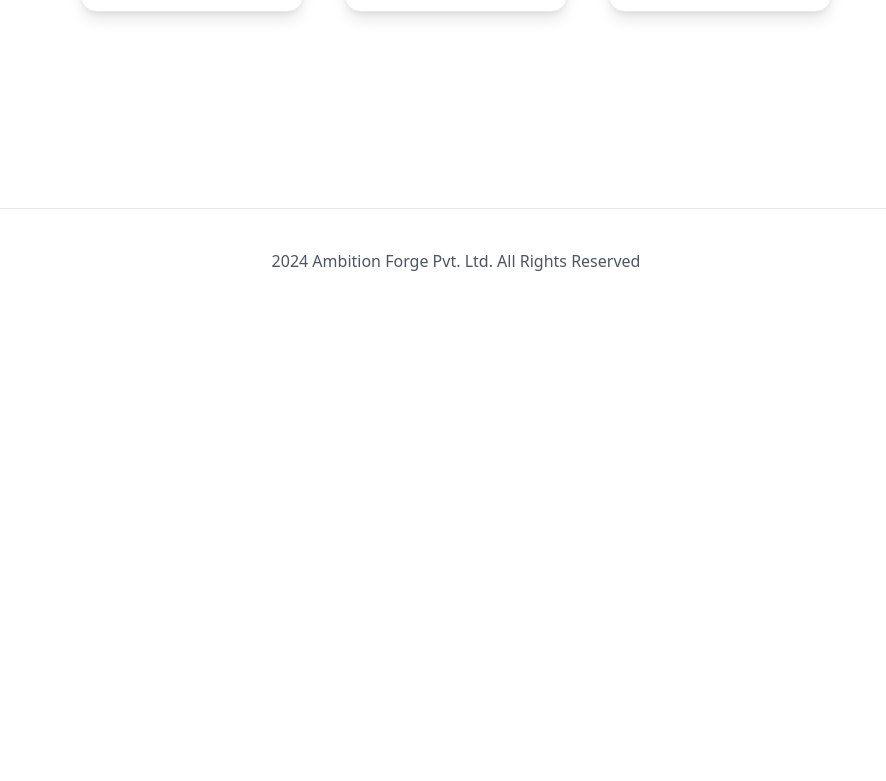
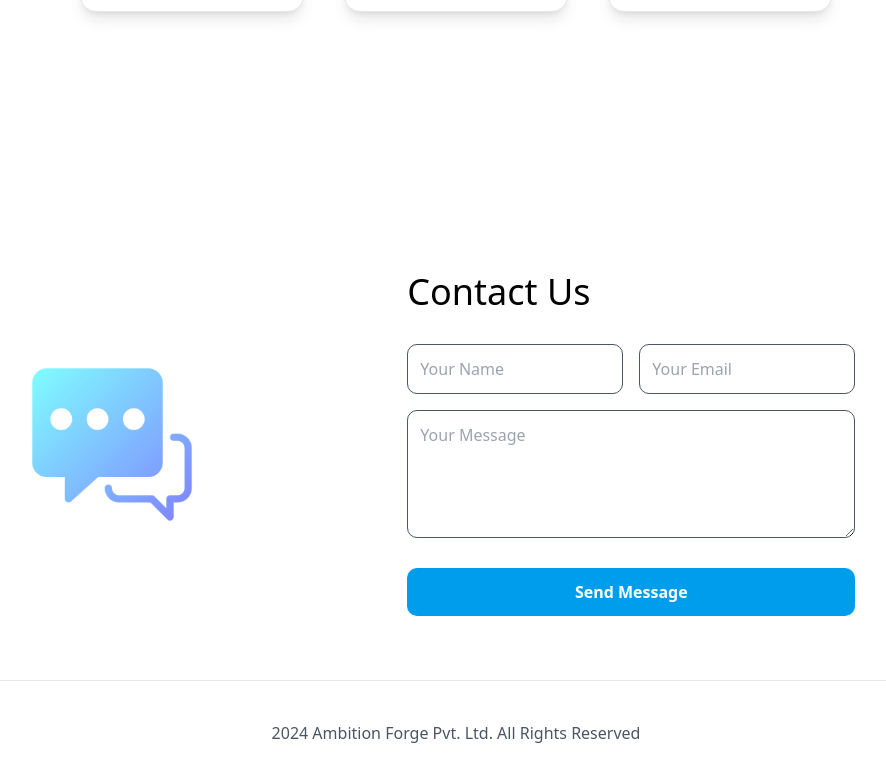
Before and after one commit to atominfra/landing-page, a Next.js app: page / in a window 1280 px wide. Shown: the part 3404-4185 px from the top of the page, without its empty margins (184-1070 px from the left). Before the commit the page ends 3717 px from the top, so only its background shows below. Built offline with nearby package versions, Linux system fonts and the light colour scheme; a web font is replaced by a local one.

Commit message:
add support section

```diff
--- a/src/app/page.js
+++ b/src/app/page.js
@@ -125,9 +125,9 @@ export default function Home() {
         </div>
       </section>
 
-      {/* <div className="w-full bg-[#FFFFFF] min-h-screen max-w-7xl">
+      <div className="w-full bg-[#FFFFFF] max-w-7xl">
       <FeedBack />
-    </div> */}
+    </div>
 
       {/* Footer Section */}
       {/* <section className="w-full h-[50vh] relative overflow-hidden">
--- a/src/components/feedback.jsx
+++ b/src/components/feedback.jsx
@@ -16,62 +16,61 @@ const FeedBack = () => {
     setFormData((prevData) => ({ ...prevData, [name]: value }))
   }
 
-  // const handleSubmit = async (e) => {
-  //   e.preventDefault()
-  //   if (
-  //     formData.name === '' ||
-  //     formData.message === '' ||
-  //     formData.email === ''
-  //   ) {
-  //     toast.error('Please fill the form')
-  //     return
-  //   }
-  //   try {
-  //     setIsLoading(true)
-  //     const response = await fetch('/api/sendEmail', {
-  //       method: 'POST',
-  //       headers: { 'Content-Type': 'application/json' },
-  //       body: JSON.stringify(formData),
-  //     })
+  const handleSubmit = async (e) => {
+    e.preventDefault()
+    if (
+      formData.name === '' ||
+      formData.message === '' ||
+      formData.email === ''
+    ) {
+      toast.error('Please fill the form', { position: 'bottom-right' })
+      return
+    }
+    try {
+      setIsLoading(true)
+      console.log(process.env.NEXT_PUBLIC_API_BASE_URL);
+      const response = await fetch(`${process.env.NEXT_PUBLIC_API_BASE_URL}/support`, {
+        method: 'POST',
+        headers: { 'Content-Type': 'application/json' },
+        body: JSON.stringify(formData),
+      })
 
-  //     if (response.ok) {
-  //       toast.success('Message sent successfully!')
+      if (response.ok) {
+        toast.success('Message Sent', {position: 'bottom-right'})
 
-  //       setFormData({
-  //         name: '',
-  //         email: '',
-  //         subject: '',
-  //         message: '',
-  //       })
-  //     } else {
-  //       toast.error('Failed to send message. Please try again')
-  //     }
-  //     setIsLoading(false)
-  //   } catch (error) {
-  //     console.error('Error sending message:', error)
-  //     toast.error('An error occurred. Please try again later.')
-  //     setIsLoading(false)
-  //   }
-  // }
+        setFormData({
+          name: '',
+          email: '',
+          subject: '',
+          message: '',
+        })
+      } else {
+        toast.error('Failed. Please try again', { position: 'bottom-right' })
+      }
+      setIsLoading(false)
+    } catch (error) {
+      console.error('Error sending message:', error)
+      toast.error('Failed. Please try again', { position: 'bottom-right' })
+      setIsLoading(false)
+    }
+  }
 
   return (
-    <div className=" w-full flex flex-col md:flex-row items-center justify-evenly p-8 bg-[#FFFFFF] min-h-screen max-w-7xl">
-          <Image alt="messageIcon" src={messageIcon} width={174} height={169} />
+    <div>
+      <div className="flex flex-col md:flex-row items-center justify-evenly p-8 bg-[#FFFFFF] max-w-7xl">
+        <Image className='hidden md:block' alt="messageIcon" src={messageIcon} width={174} height={169} />
         <form
-        // onSubmit={handleSubmit}
-        className="md:w-2/3 w-full max-w-lg bg-[#FFFFFF] p-8 rounded-lg shadow-lg"
+          onSubmit={handleSubmit}
+          className="md:w-2/3 w-full max-w-lg bg-[#FFFFFF] p-8 rounded-lg "
         >
-        <h2 className="text-2xl font-semibold text-black mb-6 text-start">
-          Send us a Message/Feedback
-        </h2>
-
-        <div className="flex flex-col md:flex-row md:space-x-4 mb-4">
+          <h2 className="text-4xl text-black  my-8 lg:mt-0">Contact Us</h2>
+          <div className="flex flex-col md:flex-row md:space-x-4 my-4">
             <input
               type="text"
               name="name"
               value={formData.name}
               onChange={handleChange}
-            placeholder="Your Name/Organization Name"
+              placeholder="Your Name"
               className="bg-[#FFFFFF] border border-gray-600 rounded-[10px] p-3 text-black w-full mb-4 md:mb-0"
             />
             <input
@@ -79,33 +78,22 @@ const FeedBack = () => {
               name="email"
               value={formData.email}
               onChange={handleChange}
-            placeholder="E-mail address"
+              placeholder="Your Email"
               className="bg-[#FFFFFF] border border-gray-600 rounded-[10px] p-3 text-black w-full"
             />
           </div>
-
-        <input
-          type="text"
-          name="subject"
-          value={formData.subject}
-          onChange={handleChange}
-          placeholder="Subject"
-          className="bg-[#FFFFFF] border border-gray-600 rounded-[10px] p-3 text-black w-full mb-4"
-        />
 
           <textarea
             name="message"
             value={formData.message}
             onChange={handleChange}
-          placeholder="Message"
+            placeholder="Your Message"
             className=" border bg-[#FFFFFF] border-gray-600 rounded-[10px] p-3 text-black w-full mb-6 h-32"
           ></textarea>
 
           <button
-          title='disabled'
             type="submit"
-          disabled={true}
-          className="w-full bg-gray-600 hover:cursor-not-allowed text-black font-semibold py-3 rounded-[10px] transition duration-300"
+            className="w-full bg-[#009ded] hover:bg-[#3591c0] text-white font-semibold py-3 rounded-[10px] transition-colors flex justify-center items-center"
           >
             {isLoading === true ? (
               <div className="flex justify-center">
@@ -133,6 +121,7 @@ const FeedBack = () => {
         </form>
         <Toaster />
       </div>
+    </div>
   )
 }
 
```
Also changed, not shown: 2 other files (tests, documents, lock files or other folders). Lines whose indentation alone changed are shown as unchanged.
